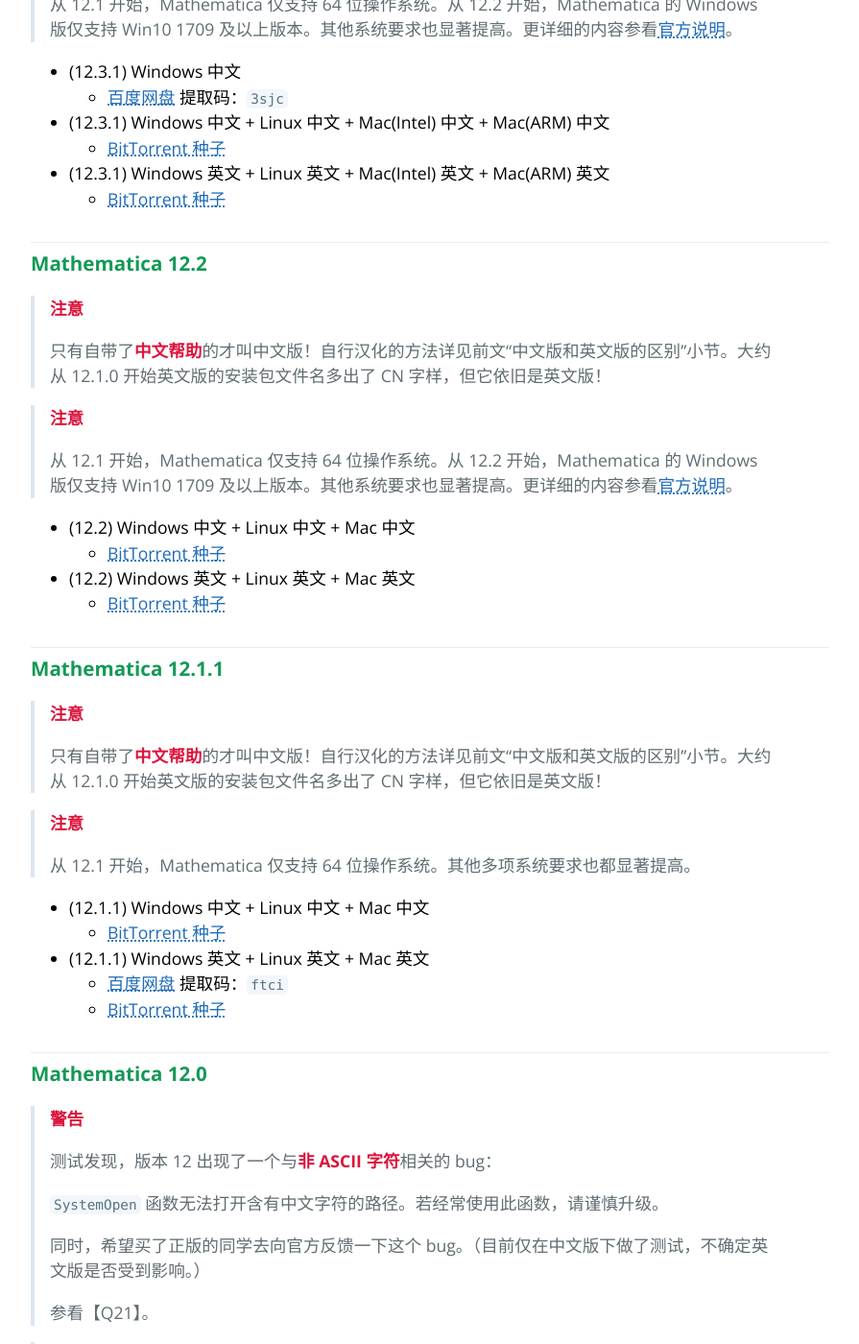
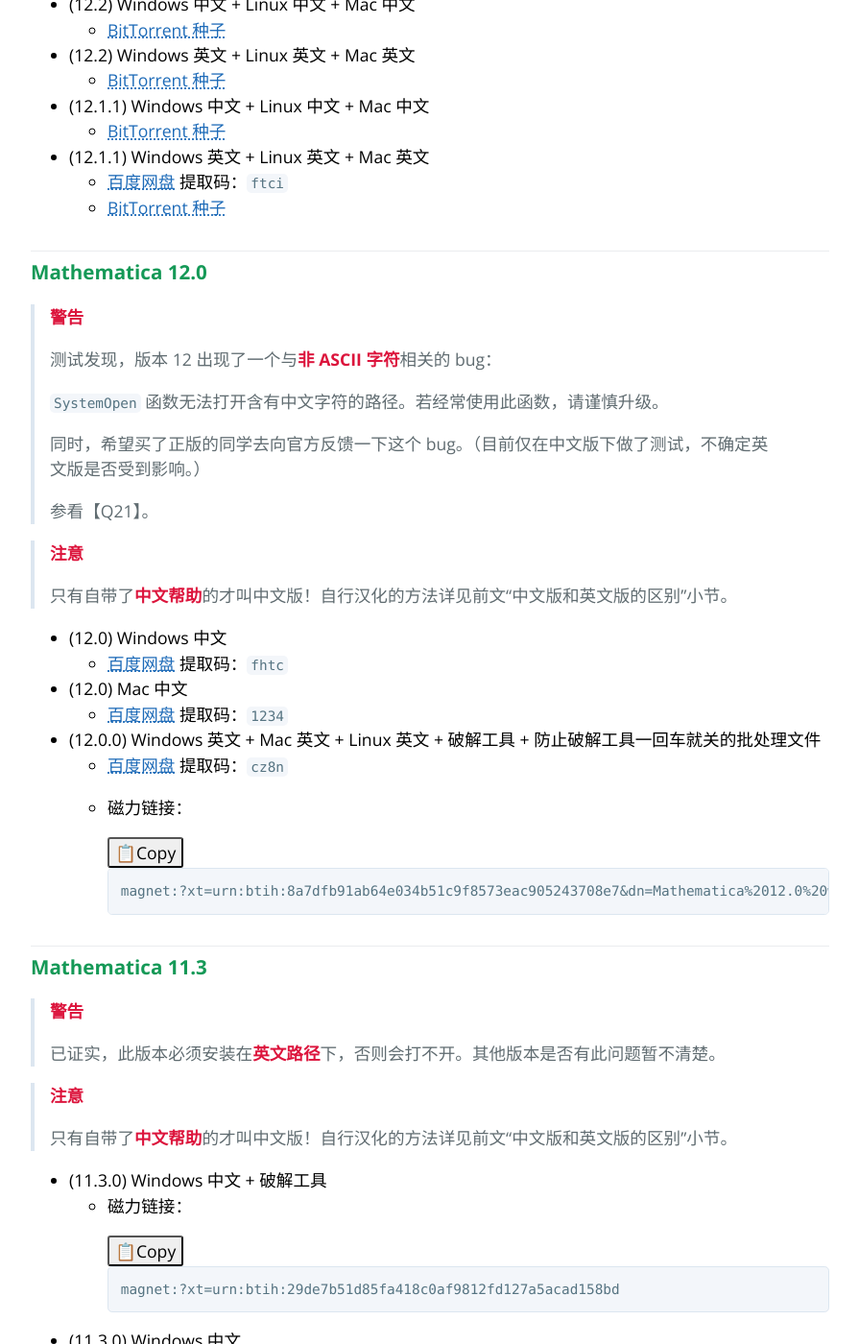
Before and after one commit to TieBaMma/InstallTutorial, a Jekyll site: the page built from index.md, in a window 1280 px wide and 1400 px high, scrolled down 11056 px. Shown: the whole window at 96% size, without its empty margins (192-1087 px from the left). Built offline with Jekyll 4.4.1, drawn with Linux system fonts in a browser that asks for light colours; some of the changed text lies outside the part shown.

Commit message:
Update index.md (#134)
Co-authored-by: TieBaMma <xzcyr@163.com>

```diff
--- a/index.md
+++ b/index.md
@@ -79,10 +79,7 @@
 * (12.3.1) Winodws + Linux + Mac
   * [BitTorrent 种子](https://wdm-tr.itsu.eu.org/?ver=WolframEngine_12.3.1)
 
-> **注意**
->
-> * SharePoint / OneDrive 方式需要**在浏览器中**下载，不要使用下载工具。因为许多下载工具不能正确处理 OneDrive 要求的[身份验证](https://docs.microsoft.com/en-us/sharepoint/authentication)，导致连接失败。（据说，IDM 等稍做配置也可以用，请自行探索。）
-> * 从 OneDrive 下载时，如果长时间（十几分钟）速度很慢（几十 kB/s），请果断取消，再重新开始（如果浏览器支持，在下载管理中点击“重试”即可）。因为稳定在这么慢的速度，表明网络阻塞，重连有时能改善；此外，服务器可能会挂断那些长时间慢速连接，最终还是要重新下载。
+> 下载完请尽量保种。
 
 ## 运行代码的替代品
 
@@ -193,7 +190,6 @@
 
 文中提及的文档包可以在此处下载：
   * 版本 11.1 \~ 12.0
-    * [WDM Mirror 存档](https://wdm-reborn.itsu.eu.org/Azusawa/OldDocs) （仅有 11.1 和 12.0）
     * [百度网盘](https://pan.baidu.com/s/1Y9SjTh69eIk01zl-bMFqqg) 提取码 `da1s`
 
 另外，参看【Q3】。
@@ -304,8 +300,6 @@
 * 离线帮助文档扩展包
   * 请下载安装 13.2.0 版本的离线帮助文档扩展包，与此版本通用。
 
-
-
 ### Mathematica 13.2.0
 
 > **警告**
@@ -404,31 +398,11 @@
 * (12.3.1) Windows 英文 + Linux 英文 + Mac(Intel) 英文 + Mac(ARM) 英文
   * [BitTorrent 种子](https://wdm-tr.itsu.eu.org/?ver=Mathematica_12.3.1)
 
-### Mathematica 12.2
-
-> **注意**
->
-> 只有自带了**中文帮助**的才叫中文版！自行汉化的方法详见前文“中文版和英文版的区别”小节。大约从 12.1.0 开始英文版的安装包文件名多出了 CN 字样，但它依旧是英文版！
-
-> **注意**
->
-> 从 12.1 开始，Mathematica 仅支持 64 位操作系统。从 12.2 开始，Mathematica 的 Windows 版仅支持 Win10 1709 及以上版本。其他系统要求也显著提高。更详细的内容参看[官方说明](https://support.wolfram.com/6479)。
-
 * (12.2) Windows 中文 + Linux 中文 + Mac 中文
   * [BitTorrent 种子](https://wdm-tr.itsu.eu.org/?ver=Mathematica_12.2.0_Chinese)
 
 * (12.2) Windows 英文 + Linux 英文 + Mac 英文
   * [BitTorrent 种子](https://wdm-tr.itsu.eu.org/?ver=Mathematica_12.2.0)
-
-### Mathematica 12.1.1
-
-> **注意**
->
-> 只有自带了**中文帮助**的才叫中文版！自行汉化的方法详见前文“中文版和英文版的区别”小节。大约从 12.1.0 开始英文版的安装包文件名多出了 CN 字样，但它依旧是英文版！
-
-> **注意**
->
-> 从 12.1 开始，Mathematica 仅支持 64 位操作系统。其他多项系统要求也都显著提高。
 
 * (12.1.1) Windows 中文 + Linux 中文 + Mac 中文
   * [BitTorrent 种子](https://wdm-tr.itsu.eu.org/?ver=Mathematica_12.1.1_Chinese)
@@ -553,20 +542,6 @@
 
 [Mathematica 8.0.4 中文版](http://pan.baidu.com/s/1skUb3n3)（MD5：`6aebc6776548f7b6ed134efafdb2af5d`）
 
-### 早期版本
-
-这里再次强调，**如无特殊原因，请不要选择过老的版本！**
-
-1. 较老的 Mathematica 与现代的有许多不兼容之处。
-2. 较老的 Mathematica 往往与现代的计算机不兼容，尤其是 Mac。
-3. 早期 Mathematica 的自带文档非常简略。
-4. 在版本 7 以前，Mathematica 无官方中文版。
-5. 在版本 10 以前，撤销 (Undo) 只有一次。版本 10 开始支持[多重撤销](https://reference.wolfram.com/language/ref/UndoOptions.html)。
-6. [版本 9 的中文帮助搜索能力退化](http://tieba.baidu.com/p/3204136180)。
-7. [绘图和动画等功能在版本 6 有过重大修改](https://note.youdao.com/noteshare?id=0c2719208239696d61182199327bd38c)。
-
-所以，**如无特殊原因，请不要选择过老版本的 Mathematica！**
-
 Mathematica 7.0 中文版[百度网盘](https://pan.baidu.com/s/1VOeMOe15755SaulpTXD4ig) 提取码：`axir` （注意，中文文档需要手动覆盖，不清楚怎么覆盖的就用高版本！）
 
 Mathematica 6.0 英文版（Windows XP 可用）
```
Also changed, not shown: other parts of index.md (+20 -3 lines).
